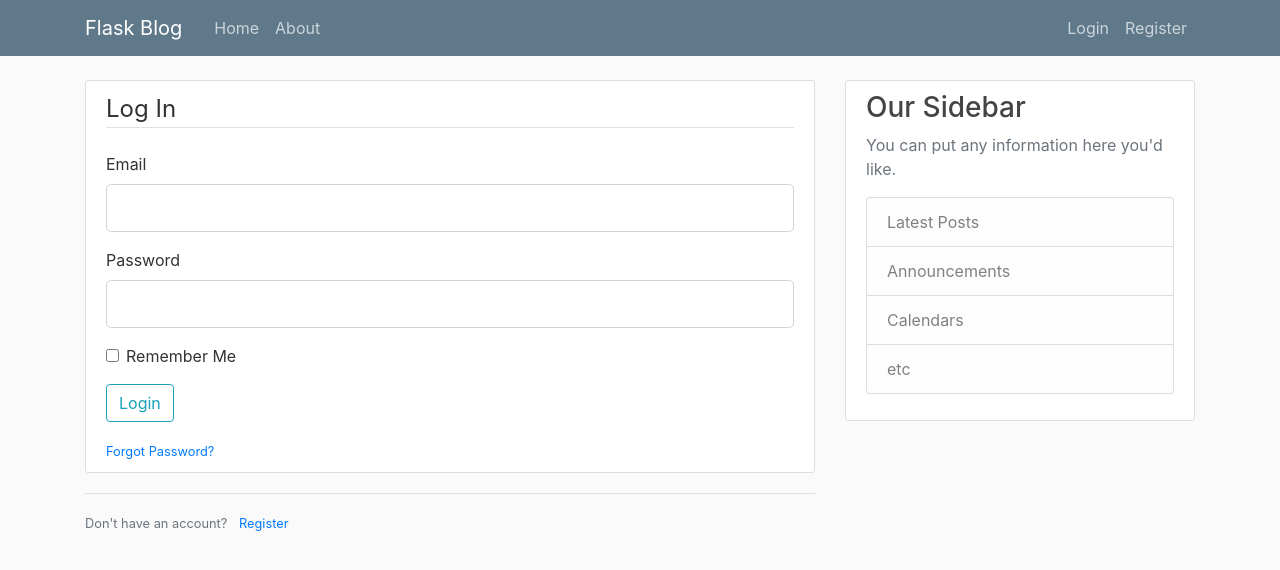
After one commit to NicholasLepage/Flask_Tutorial, a Flask app: page /login in a window 1280 px wide. The commit adds this page. Shown: the top 570 px of the page. Run offline with Flask 2, Linux system fonts and the light colour scheme; some libraries are stand-ins or nearby versions.

Commit message:
Added login + registration forms. Edited readme

```diff
--- /dev/null
+++ b/forms.py
@@ -0,0 +1,20 @@
+from flask_wtf import FlaskForm
+from wtforms import BooleanField, PasswordField, StringField, SubmitField
+from wtforms.validators import DataRequired, Email, EqualTo, Length
+
+
+class RegistrationForm(FlaskForm):
+    username = StringField('Username', validators=[DataRequired(), Length(min=2, max= 20)])
+    email = StringField('Email', validators=[DataRequired(), Email()])
+    password = PasswordField('Password', validators=[DataRequired(), Length(min=5)])
+    confirm_password = PasswordField('Confirm Password', validators=[DataRequired(), Length(min=5), EqualTo('password')])
+
+    submit = SubmitField('Sign Up')
+
+
+class LoginForm(FlaskForm):
+    email = StringField('Email', validators=[DataRequired(), Email()])
+    password = PasswordField('Password', validators=[DataRequired(), Length(min=5)])
+    remember = BooleanField('Remember Me')
+
+    submit = SubmitField('Login')
--- a/myapp.py
+++ b/myapp.py
@@ -1,5 +1,8 @@
-from flask import Flask, render_template, url_for
+from flask import Flask, flash, redirect, render_template, url_for
+from forms import RegistrationForm, LoginForm
 app = Flask(__name__)
+
+app.config['SECRET_KEY'] = "Scott's Tots"
 
 posts = [
     {
@@ -26,5 +29,24 @@ def home():
 def about():
     return render_template('about.html', title='About')
 
+@app.route("/register", methods=['GET', 'POST'])
+def register():
+    form = RegistrationForm()
+    if form.validate_on_submit():
+        flash(f'Account created for {form.username.data}!', 'success')
+        return redirect(url_for('home'))
+    return render_template('register.html', title='Register', form=form)
+
+@app.route("/login", methods=['GET', 'POST'])
+def login():
+    form = LoginForm()
+    if form.validate_on_submit():
+        if form.email.data == 'admin@admin.com' and form.password.data == 'admin':
+            flash('You have been logged in!', 'success')
+            return redirect(url_for('home'))
+        else:
+            flash('Login unsuccessful. Please check username and password.', 'danger')
+    return render_template('login.html', title='Login', form=form)
+
 if __name__ == '__main__':
     app.run(debug=True)
--- a/templates/layout.html
+++ b/templates/layout.html
@@ -22,13 +22,13 @@
                 </button>
                 <div class="collapse navbar-collapse" id="navbarToggle">
                     <div class="navbar-nav mr-auto">
-                        <a class="nav-item nav-link" href="/">Home</a>
-                        <a class="nav-item nav-link" href="/about">About</a>
+                        <a class="nav-item nav-link" href={{ url_for('home') }}>Home</a>
+                        <a class="nav-item nav-link" href={{ url_for('about') }}>About</a>
                     </div>
                     <!-- Navbar Right Side -->
                     <div class="navbar-nav">
-                        <a class="nav-item nav-link" href="/login">Login</a>
-                        <a class="nav-item nav-link" href="/register">Register</a>
+                        <a class="nav-item nav-link" href={{ url_for('login') }}>Login</a>
+                        <a class="nav-item nav-link" href={{ url_for('register') }}>Register</a>
                     </div>
                 </div>
             </div>
@@ -39,6 +39,15 @@
     <main role="main" class="container">
         <div class="row">
             <div class="col-md-8">
+            {% with messages = get_flashed_messages(with_categories=true) %}
+                {% if messages %}
+                    {% for category, message in messages %}
+                        <div class="alert alert-{{ category }}">
+                            {{ message }}
+                        </div>
+                    {% endfor %}
+                {% endif %}
+            {% endwith %}
             {% block content %}{% endblock %}
             </div>
             <div class="col-md-4">
--- /dev/null
+++ b/templates/login.html
@@ -0,0 +1,54 @@
+{% extends "layout.html" %}
+{% block content %}
+    <div class="content-section">
+        <form method="POST" action="">
+            {{ form.hidden_tag() }}
+            <fieldset class="form-group">
+                <legend class="border-bottom mb-4">Log In</legend>
+                <div class="form-group">
+                    {{ form.email.label(class="form-control-label") }}
+
+                    {% if form.email.errors %}
+                        {{ form.email(class="form-control form-control-lg is-invalid") }}
+                        <div class="invalid-feedback">
+                            {% for error in form.email.errors %}
+                                <span>{{ error }}</span>
+                            {% endfor %}
+                        </div>
+                    {% else %}
+                        {{ form.email(class="form-control form-control-lg") }}
+                    {% endif %}
+                </div>
+                <div class="form-group">
+                    {{ form.password.label(class="form-control-label") }}
+
+                    {% if form.password.errors %}
+                        {{ form.password(class="form-control form-control-lg is-invalid") }}
+                        <div class="invalid-feedback">
+                            {% for error in form.password.errors %}
+                                <span>{{ error }}</span>
+                            {% endfor %}
+                        </div>
+                    {% else %}
+                        {{ form.password(class="form-control form-control-lg") }}
+                    {% endif %}
+                </div>
+                <div class="form-check">
+                    {{ form.remember(class="form-check-input") }}
+                    {{ form.remember.label(class="form-check-label") }}
+                </div>
+            </fieldset>
+            <div class="form-group">
+                {{ form.submit(class="btn btn-outline-info") }}
+            </div>
+            <small class="text-muted">
+                <a href="#">Forgot Password?</a>
+            </small
+        </form>
+    </div>
+    <div class="border-top pt-3">
+        <small class="text-muted">
+            Don't have an account? <a class="ml-2" href="{{ url_for('register') }}">Register</a>
+        </small>
+    </div>
+{% endblock content %}
```
Also changed, not shown: templates/register.html (added, +75 -0 lines), README.md.
